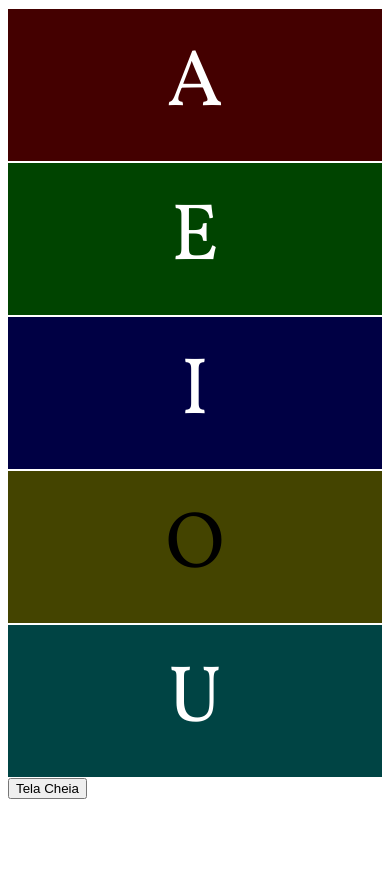
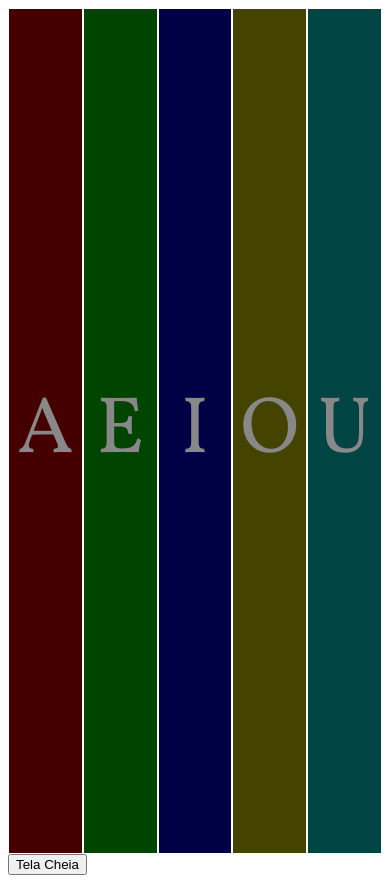
Before and after one commit to joseluizcoe/letters-and-numbers-game, a React (Create React App) app: page / in a window 390 px wide. Before the commit the page ends 844 px from the top, so only its background shows below. Built offline with nearby package versions, Linux system fonts and the light colour scheme.

Commit message:
Fixing mobile version

```diff
--- a/src/components/ContainerFlex.jsx
+++ b/src/components/ContainerFlex.jsx
@@ -3,7 +3,7 @@ import styled from 'styled-components';
 const ContainerFlex = styled.div`
     width: 100%;
     display:flex;
-    flex-direction : column;
+    flex-direction : row;
     justify-content: space-around;
     bottom: 0;
 
--- a/src/components/LetterStyled.js
+++ b/src/components/LetterStyled.js
@@ -3,53 +3,49 @@ import styled from 'styled-components';
 const LetterStyled = styled.button`
   transition: all 0.5s ease;
   padding: 0;
-  margin: 1px 0;
+  margin: 1px;
   text-align: center;
   font-size: 5em;
   font-family: 'Vollkorn', serif;
   text-transform: uppercase;
   background: #f0f0f0;
-  color: #666;
+  color: #888;
   width: 100%;
-  height: 18vh;
+  height: 100vh;
   border: 0;
   overflow: hidden;
   &:focus {
     cursor: pointer;
     outline: none;
+    color: white;
   }
 
   &.red {
     background: #400;
-    color: white;
     &:hover {
       background: #f00;
     }
   }
   &.green {
     background: #040;
-    color: white;
     &:hover {
       background: #0c0;
     }
   }
   &.blue {
     background: #004;
-    color: white;
     &:hover {
       background: #00c;
     }
   }
   &.yellow {
     background: #440;
-    color: black;
     &:hover {
       background: #cc0;
     }
   }
   &.purple {
     background: #044;
-    color: white;
     &:hover {
       background: #0cc;
     }
```
